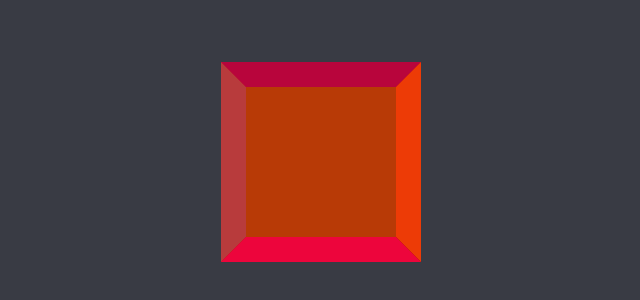
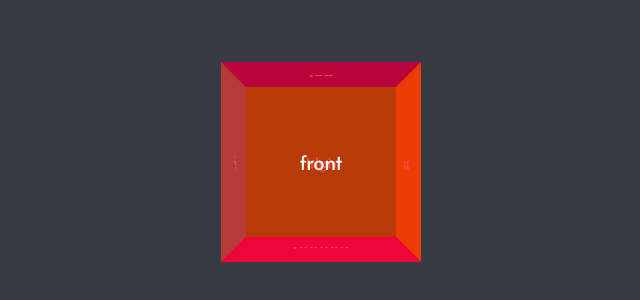
Before and after one commit to ozubergz/cube, a plain HTML site: page index.html in a window 1280 px wide. Shown: the part 238-538 px from the top of the page, 319-959 px from the left. Drawn offline with Linux system fonts and the light colour scheme.

Commit message:
added fonts

```diff
--- a/index.html
+++ b/index.html
@@ -4,18 +4,19 @@
     <meta charset="UTF-8">
     <meta name="viewport" content="width=device-width, initial-scale=1.0">
     <link rel="stylesheet" href="./styles.css">
+    <link href="https://fonts.googleapis.com/css2?family=Alata&display=swap" rel="stylesheet">
     <script defer src="./index.js"></script>
     <title>cube</title>
 </head>
 <body>
     <div class="scene">
         <div class="cube">
-            <div class="cube-face front"></div>
-            <div class="cube-face back"></div>
-            <div class="cube-face right"></div>
-            <div class="cube-face left"></div>
-            <div class="cube-face top"></div>
-            <div class="cube-face bottom"></div>
+            <div class="cube-face front">front</div>
+            <div class="cube-face back">back</div>
+            <div class="cube-face right">right</div>
+            <div class="cube-face left">left</div>
+            <div class="cube-face top">top</div>
+            <div class="cube-face bottom">bottom</div>
         </div>
     </div>
 </body>
--- a/styles.css
+++ b/styles.css
@@ -1,5 +1,6 @@
 body {
     background: #393b44;
+    font-family: 'Alata', sans-serif;
 }
 
 
@@ -12,6 +13,7 @@ body {
     height: 200px;
     /* perspective CSS property determines the distance between the z=0 and the user */
     perspective: 600px;
+
 }
 
 .cube {
@@ -26,11 +28,15 @@ body {
     position: absolute;
     width: 200px;
     height: 200px;
+    text-align: center;
+    line-height: 200px;
+    font-size: 20px;
+    color: white;
 }
 
 .front {
+    transform: rotateY(0deg) translateZ(100px);;
     background: hsla(0, 100%, 50%, 0.7);
-    transform: rotateY(0deg) translateZ(100px);;
 }
 
 .back {
@@ -57,3 +63,10 @@ body {
     transform: rotateX(-90deg) translateZ(100px);;
     background: hsla(300, 100%, 50%, 0.7);
 }
+
+.cube.show-front  { transform: translateZ(-100px) rotateY(   0deg); }
+.cube.show-right  { transform: translateZ(-100px) rotateY( -90deg); }
+.cube.show-back   { transform: translateZ(-100px) rotateY(-180deg); }
+.cube.show-left   { transform: translateZ(-100px) rotateY(  90deg); }
+.cube.show-top    { transform: translateZ(-100px) rotateX( -90deg); }
+.cube.show-bottom { transform: translateZ(-100px) rotateX(  90deg); }
```
